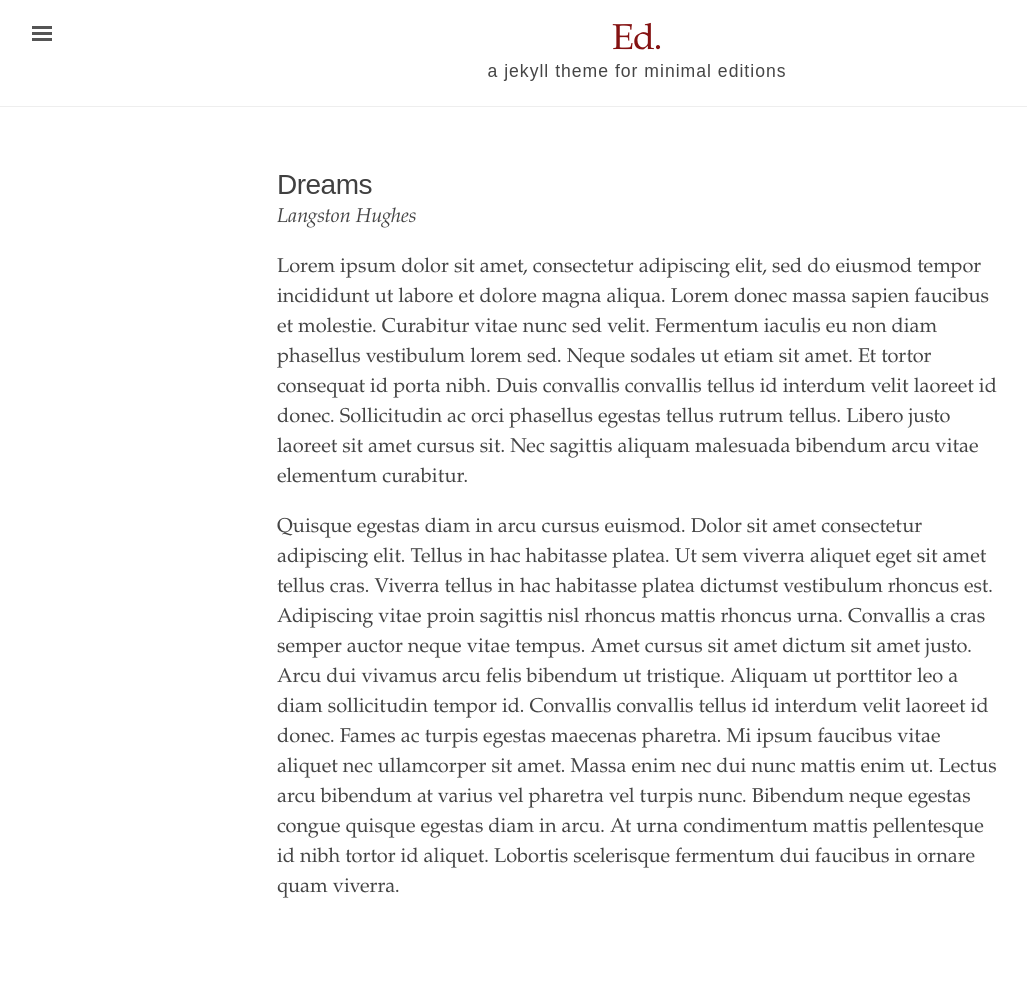
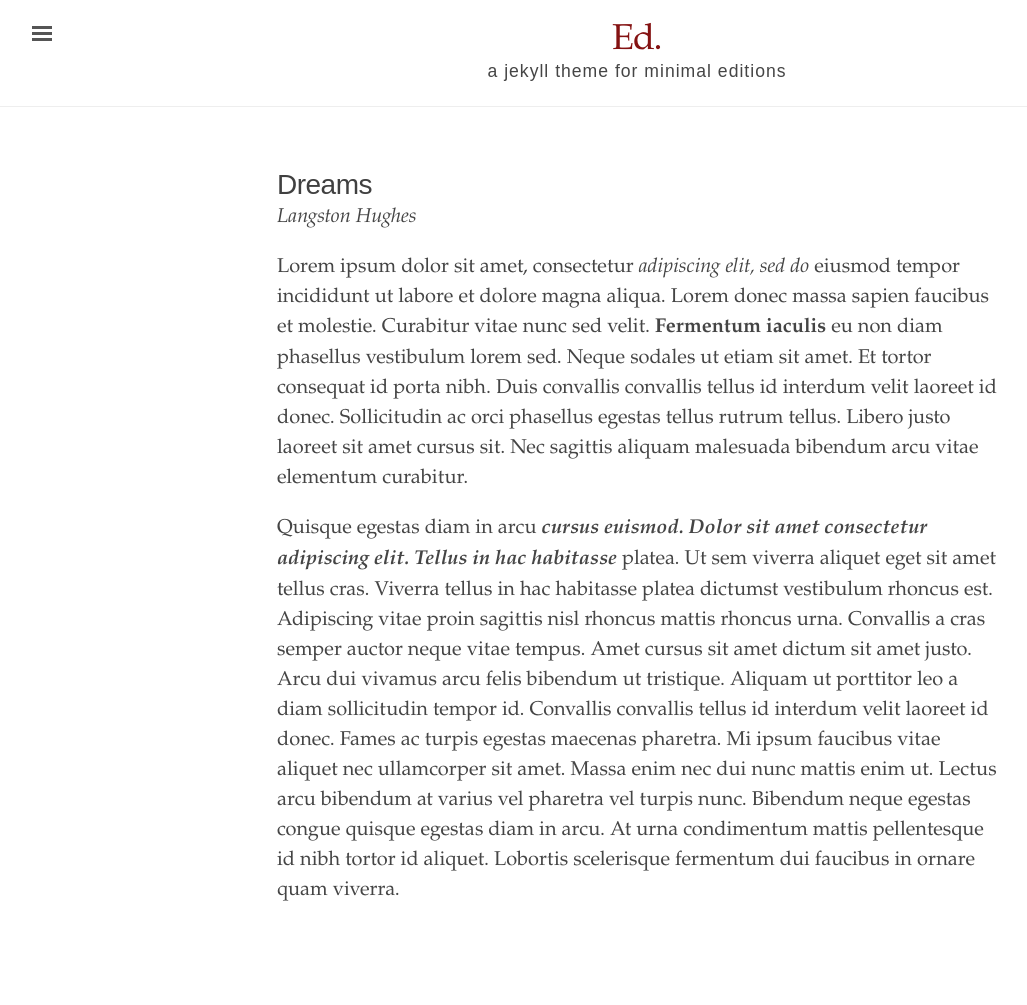
Before and after one commit to elotroalex/ed-tutorial, a Jekyll site: the page built from _texts/dreams.md, in a window 1280 px wide. Shown: the whole page, without its empty margins (3-1030 px from the left). Built offline with Jekyll 4.4.1, drawn with Linux system fonts in a browser that asks for light colours.

```diff
--- a/_texts/dreams.md
+++ b/_texts/dreams.md
@@ -6,6 +6,6 @@ editor: Alex Gil
 source: Project Guttenberg
 ---
 
-Lorem ipsum dolor sit amet, consectetur adipiscing elit, sed do eiusmod tempor incididunt ut labore et dolore magna aliqua. Lorem donec massa sapien faucibus et molestie. Curabitur vitae nunc sed velit. Fermentum iaculis eu non diam phasellus vestibulum lorem sed. Neque sodales ut etiam sit amet. Et tortor consequat id porta nibh. Duis convallis convallis tellus id interdum velit laoreet id donec. Sollicitudin ac orci phasellus egestas tellus rutrum tellus. Libero justo laoreet sit amet cursus sit. Nec sagittis aliquam malesuada bibendum arcu vitae elementum curabitur.
+Lorem ipsum dolor sit amet, consectetur *adipiscing elit, sed do* eiusmod tempor incididunt ut labore et dolore magna aliqua. Lorem donec massa sapien faucibus et molestie. Curabitur vitae nunc sed velit. **Fermentum iaculis** eu non diam phasellus vestibulum lorem sed. Neque sodales ut etiam sit amet. Et tortor consequat id porta nibh. Duis convallis convallis tellus id interdum velit laoreet id donec. Sollicitudin ac orci phasellus egestas tellus rutrum tellus. Libero justo laoreet sit amet cursus sit. Nec sagittis aliquam malesuada bibendum arcu vitae elementum curabitur.
 
-Quisque egestas diam in arcu cursus euismod. Dolor sit amet consectetur adipiscing elit. Tellus in hac habitasse platea. Ut sem viverra aliquet eget sit amet tellus cras. Viverra tellus in hac habitasse platea dictumst vestibulum rhoncus est. Adipiscing vitae proin sagittis nisl rhoncus mattis rhoncus urna. Convallis a cras semper auctor neque vitae tempus. Amet cursus sit amet dictum sit amet justo. Arcu dui vivamus arcu felis bibendum ut tristique. Aliquam ut porttitor leo a diam sollicitudin tempor id. Convallis convallis tellus id interdum velit laoreet id donec. Fames ac turpis egestas maecenas pharetra. Mi ipsum faucibus vitae aliquet nec ullamcorper sit amet. Massa enim nec dui nunc mattis enim ut. Lectus arcu bibendum at varius vel pharetra vel turpis nunc. Bibendum neque egestas congue quisque egestas diam in arcu. At urna condimentum mattis pellentesque id nibh tortor id aliquet. Lobortis scelerisque fermentum dui faucibus in ornare quam viverra.
+Quisque egestas diam in arcu ***cursus euismod. Dolor sit amet consectetur adipiscing elit. Tellus in hac habitasse*** platea. Ut sem viverra aliquet eget sit amet tellus cras. Viverra tellus in hac habitasse platea dictumst vestibulum rhoncus est. Adipiscing vitae proin sagittis nisl rhoncus mattis rhoncus urna. Convallis a cras semper auctor neque vitae tempus. Amet cursus sit amet dictum sit amet justo. Arcu dui vivamus arcu felis bibendum ut tristique. Aliquam ut porttitor leo a diam sollicitudin tempor id. Convallis convallis tellus id interdum velit laoreet id donec. Fames ac turpis egestas maecenas pharetra. Mi ipsum faucibus vitae aliquet nec ullamcorper sit amet. Massa enim nec dui nunc mattis enim ut. Lectus arcu bibendum at varius vel pharetra vel turpis nunc. Bibendum neque egestas congue quisque egestas diam in arcu. At urna condimentum mattis pellentesque id nibh tortor id aliquet. Lobortis scelerisque fermentum dui faucibus in ornare quam viverra.
```
